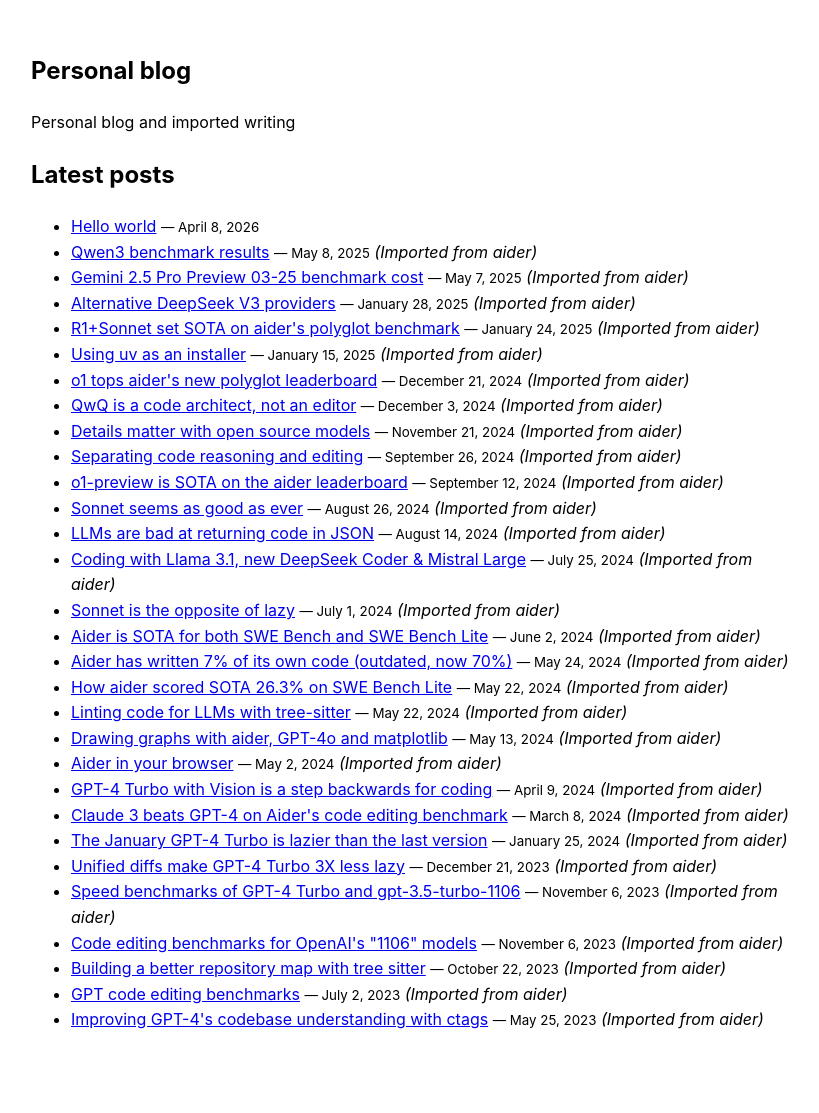
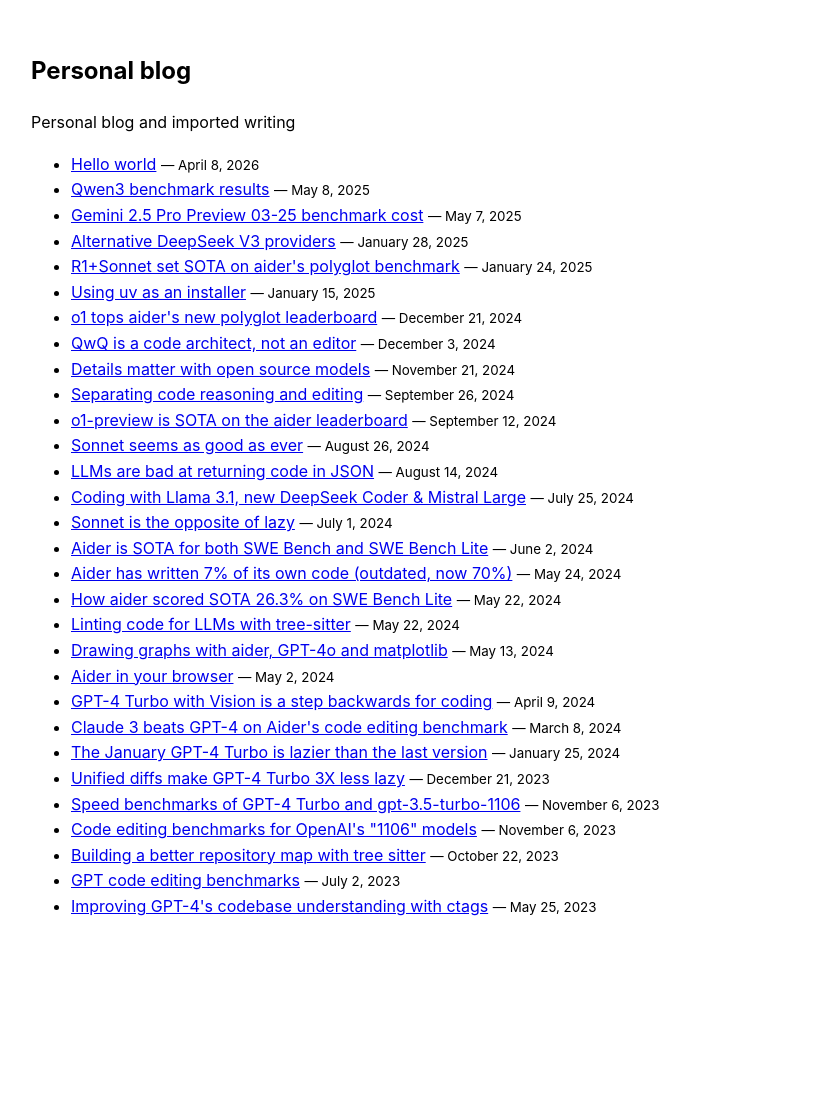
Before and after one commit to paul-gauthier/paul-gauthier.github.io, a Jekyll site: the page built from docs/index.html, in a window 1280 px wide. Shown: the whole page, without its empty margins (225-1044 px from the left). Built offline with Jekyll 4.4.1, drawn with Linux system fonts in a browser that asks for light colours; after the commit the page ends 1000 px from its top, so only the background shows below that.

Commit message:
chore: Remove imported-from aider label from home posts list

```diff
--- a/docs/index.html
+++ b/docs/index.html
@@ -11,7 +11,6 @@ title: Home
 </section>
 
 <section class="home-posts">
-  <h2>Latest posts</h2>
   <ul>
     {% for post in site.posts %}
       <li>
@@ -19,9 +18,6 @@ title: Home
         {% if post.date %}
           <small>— {{ post.date | date: "%B %-d, %Y" }}</small>
         {% endif %}
-        {% if post.imported_from == "aider" %}
-          <em>(Imported from aider)</em>
-        {% endif %}
       </li>
     {% endfor %}
   </ul>
```
